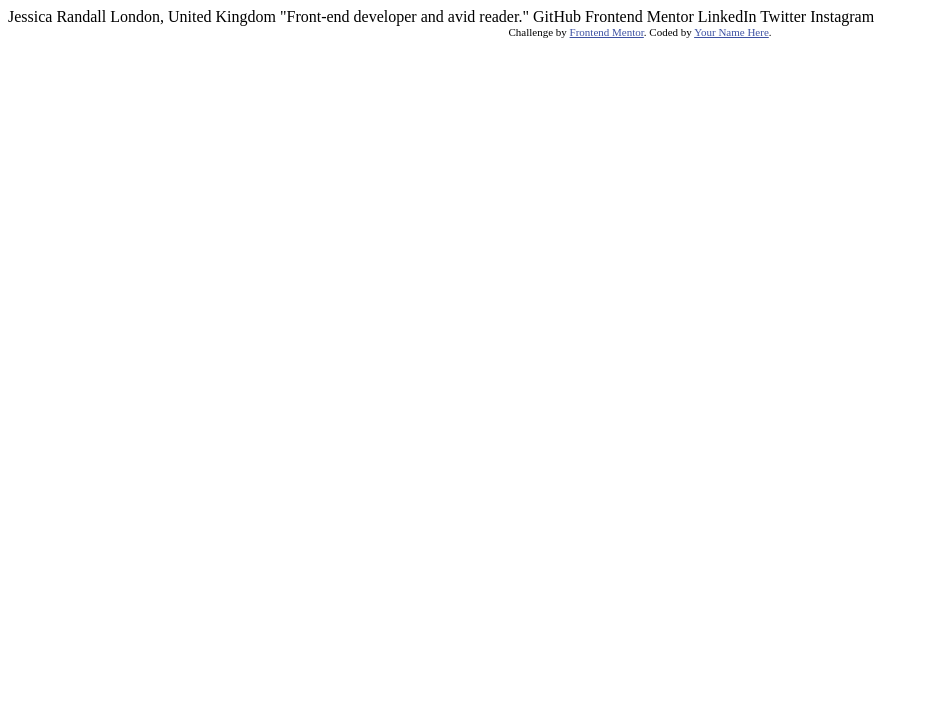
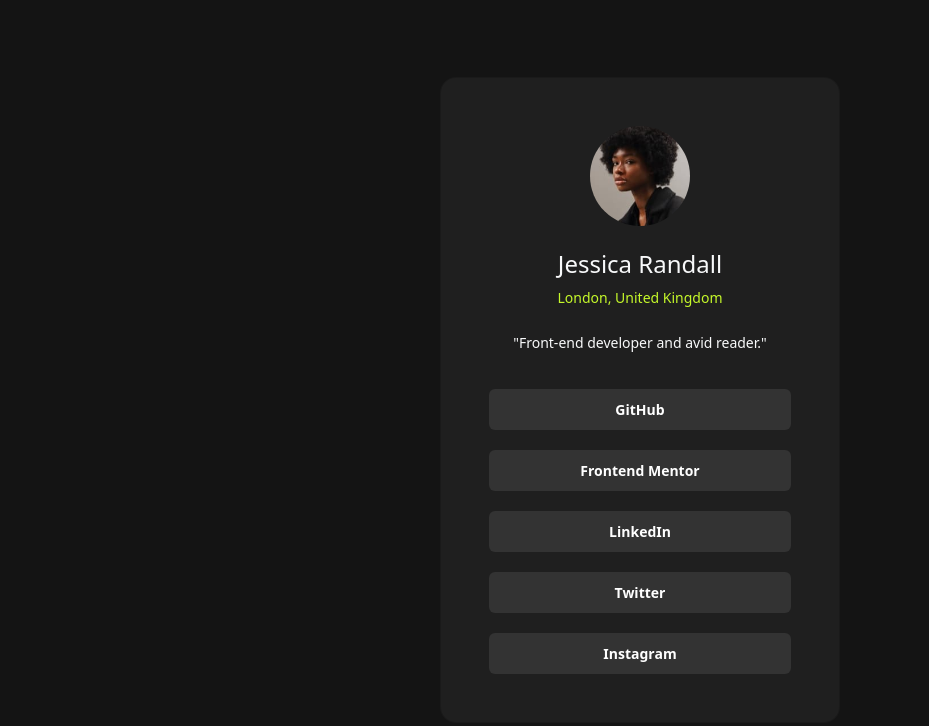
Before and after one commit to bhaskaraccelyzei/social-link-page, a plain HTML site: page index.html in a window 1280 px wide. Shown: the whole page, without its empty margins (0-929 px from the left). Drawn offline with nearby package versions, Linux system fonts and the light colour scheme.

Commit message:
Final commit

```diff
--- a/index.html
+++ b/index.html
@@ -8,15 +8,36 @@
 
   <title>Frontend Mentor | Social links profile</title>
 
-  <!-- Feel free to remove these styles or customise in your own stylesheet 👍 -->
-  <style>
-    .attribution { font-size: 11px; text-align: center; }
-    .attribution a { color: hsl(228, 45%, 44%); }
-  </style>
+  <link href="./style.css" rel="stylesheet" />
+  <link href="https://cdn.jsdelivr.net/npm/bootstrap@5.3.3/dist/css/bootstrap.min.css" rel="stylesheet" integrity="sha384-QWTKZyjpPEjISv5WaRU9OFeRpok6YctnYmDr5pNlyT2bRjXh0JMhjY6hW+ALEwIH" crossorigin="anonymous">
+
 </head>
 <body>
+  <div class="container-fluid vh-100" style="background-color: hsl(0, 0%, 8%);">
+<div class="d-flex  justify-content-center align-items-center vh-100">
+    <div class="card p-5 rounded-4" style="width: 25rem;background-color: hsl(0, 0%, 12%)">
+      <div class="d-flex justify-content-center">
+      <img class="profile-image" src="./assets/images/avatar-jessica.jpeg" width="100px" height="100px"/>
+    </div>
+    <div class="text-light mt-4">
+      <h4 class="text-center">Jessica Randall</h4>
+      <p class="text-center body-font" style="color: hsl(75, 94%, 57%);"> London, United Kingdom</p>
+      <p class="text-nowrap mt-4 body-font text-center">"Front-end developer and avid reader."</p>
+      <!-- Button Section -->
 
-  Jessica Randall
+    </div>
+    <div class="media-links">
+      <button class="btn btn-primary w-100 active">GitHub</button>
+      <button class="btn btn-primary w-100">Frontend Mentor</button>
+      <button class="btn btn-primary w-100">LinkedIn</button>
+      <button class="btn btn-primary w-100">Twitter</button>
+      <button class="btn btn-primary w-100">Instagram</button>
+    </div>
+    </div>
+  </div>
+  </div>
+
+  <!-- Jessica Randall
   London, United Kingdom
   "Front-end developer and avid reader."
 
@@ -29,6 +50,6 @@
   <div class="attribution">
     Challenge by <a href="https://www.frontendmentor.io?ref=challenge" target="_blank">Frontend Mentor</a>.
     Coded by <a href="#">Your Name Here</a>.
-  </div>
+  </div> -->
 </body>
 </html>
--- /dev/null
+++ b/style.css
@@ -0,0 +1,22 @@
+.profile-image{
+    border-radius: 50px;
+
+}
+.body-font{
+    font-size: 14px;
+}
+.btn-primary{
+    background-color: hsl(0, 0%, 20%) !important;
+    border:none !important;
+    padding: 10px !important;
+    font-size: 14px !important;
+    font-weight: bold !important;
+}
+.media-links>button{
+    margin-top: 20px;
+}
+.media-links>button:hover{
+    background-color: hsl(75, 94%, 57%) !important;
+    color: black;
+
+}
```
